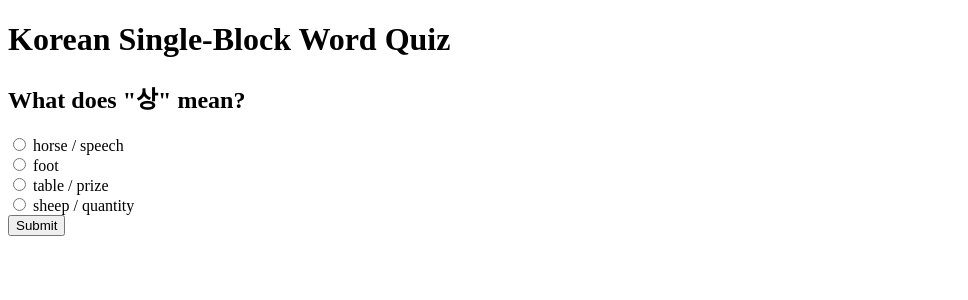
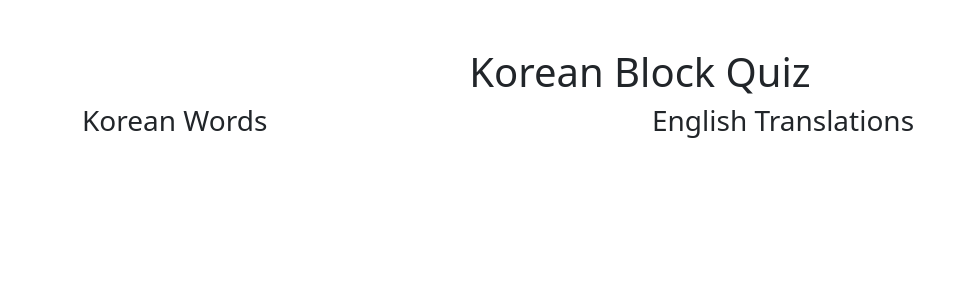
Before and after one commit to gmaxey/korean_block_quiz, a Flask app: page / in a window 1280 px wide. Shown: the top 300 px of the page, without its empty margins (0-968 px from the left). Run offline with Flask 3, Linux system fonts and the light colour scheme; data that the repository does not hold is empty; parts of the project's set-up code (start-up, migrations or seed data) failed here and were passed over.

Commit message:
App with cards

```diff
--- a/app.py
+++ b/app.py
@@ -1,43 +1,59 @@
-from flask import Flask, render_template, request
+import os
+from flask import Flask, render_template, jsonify, request
+from process_words import get_korean_words  # Existing function to load words
 import random
-import os
-from process_words import *  # Import to generate single_block_freq.txt if needed
 
 app = Flask(__name__)
 
-# Ensure single_block_freq.txt exists
-if not os.path.exists('single_block_freq.txt'):
-    os.system('python3 process_words.py')
+# Hardcoded translations (expand this as needed)
+translations = {
+    "사과": "apple",
+    "책": "book",
+    "집": "house",
+    "고양이": "cat",
+    "강아지": "dog",
+    "나무": "tree",
+    "물": "water",
+    "하늘": "sky",
+    "태양": "sun",
+    "달": "moon"
+}
 
-# Load single-block words
-with open('single_block_freq.txt', 'r', encoding='utf-8') as f:
-    blocks = [line.split(':')[0] for line in f]
-
-meanings = {
-    '신': 'new / to wear (feet)',
-    '양': 'sheep / quantity',
-    '발': 'foot',
-    '말': 'horse / speech',
-    '책': 'book',
-    '상': 'table / prize'
-}
+def load_words():
+    # Load Korean words from single_block_freq.txt
+    korean_words = get_korean_words()
+    # Filter to only include words with translations
+    return [word for word in korean_words if word in translations]
 
 @app.route('/')
 def index():
-    word = random.choice(blocks)
-    correct_meaning = meanings.get(word, "Unknown")
-    wrong_options = random.sample([v for k, v in meanings.items() if k != word], 3)
-    options = wrong_options + [correct_meaning]
-    random.shuffle(options)
-    return render_template('index.html', word=word, options=options, correct=correct_meaning)
+    return render_template('index.html')
 
-@app.route('/check', methods=['POST'])
-def check():
-    user_answer = request.form['answer']
-    correct_answer = request.form['correct']
-    result = "Correct!" if user_answer == correct_answer else f"Wrong! Correct answer: {correct_answer}"
-    return render_template('index.html', word=request.form['word'], options=request.form.getlist('options'),
-                           correct=correct_answer, result=result)
+@app.route('/api/cards', methods=['GET'])
+def get_cards():
+    words = load_words()
+    # Select 5 random words
+    selected_words = random.sample(words, min(5, len(words)))
+    translations_list = [translations[word] for word in selected_words]
+    # Randomize the order of translations
+    random.shuffle(translations_list)
+    return jsonify({
+        'korean': selected_words,
+        'english': translations_list
+    })
+
+@app.route('/api/check_pair', methods=['POST'])
+def check_pair():
+    data = request.get_json()
+    korean = data['korean']
+    english = data['english']
+    # Check if the pair is correct
+    correct = translations.get(korean) == english
+    return jsonify({'correct': correct})
 
 if __name__ == '__main__':
-    app.run(debug=True, host='0.0.0.0')
+    if not os.path.exists('single_block_freq.txt'):
+        # Generate the file if it doesn't exist (from your existing logic)
+        from process_words import process_words
+        process_words()
+    app.run(host='0.0.0.0', port=5000, debug=True)
--- a/process_words.py
+++ b/process_words.py
@@ -1,21 +1,24 @@
-from wordfreq import word_frequency
 import MeCab
-import os
+import re
+from collections import Counter
 
-mecab_tagger = MeCab.Tagger()
+def process_words():
+    with open('korean.txt', 'r', encoding='utf-8') as file:
+        text = file.read()
+    mecab_tagger = MeCab.Tagger()
+    parsed = mecab_tagger.parse(text)
+    words = [line.split('\t')[0] for line in parsed.split('\n') if line and '\t' in line]
+    single_blocks = [word for word in words if len(re.sub(r'[^\w\s]', '', word)) == 1]
+    freq = Counter(single_blocks)
+    with open('single_block_freq.txt', 'w', encoding='utf-8') as file:
+        for word, count in freq.items():
+            file.write(f"{word}\t{count}\n")
 
-if not os.path.exists('single_block_freq.txt'):
-    with open('korean_words.txt', 'r', encoding='utf-8') as f:
-        words = [line.strip() for line in f]
+def get_korean_words():
+    if not os.path.exists('single_block_freq.txt'):
+        process_words()
+    with open('single_block_freq.txt', 'r', encoding='utf-8') as file:
+        return [line.split('\t')[0] for line in file if line.strip()]
 
-    block_freq = {}
-    for word in words:
-        blocks = [word[i:i+1] for i in range(len(word))]
-        for block in blocks:
-            freq = word_frequency(block, 'ko')
-            block_freq[block] = block_freq.get(block, 0) + freq + 1
-
-    sorted_blocks = sorted(block_freq.items(), key=lambda x: x[1], reverse=True)
-    with open('single_block_freq.txt', 'w', encoding='utf-8') as f:
-        for block, freq in sorted_blocks[:50]:
-            f.write(f"{block}: {freq}\n")
+if __name__ == '__main__':
+    process_words()
--- a/templates/index.html
+++ b/templates/index.html
@@ -1,24 +1,128 @@
 <!DOCTYPE html>
-<html>
+<html lang="en">
 <head>
-    <title>Korean Single-Block Quiz</title>
+    <meta charset="UTF-8">
+    <title>Korean Block Quiz</title>
+    <link href="https://cdn.jsdelivr.net/npm/bootstrap@5.3.0/dist/css/bootstrap.min.css" rel="stylesheet">
+    <style>
+        .card {
+            cursor: pointer;
+            margin: 10px;
+            padding: 20px;
+            text-align: center;
+        }
+        .card.selected {
+            border: 2px solid blue;
+        }
+        .card.matched {
+            background-color: #d3d3d3;
+            color: #333;
+            cursor: default;
+        }
+    </style>
 </head>
 <body>
-    <h1>Korean Single-Block Word Quiz</h1>
-    <h2>What does "{{ word }}" mean?</h2>
-    <form method="POST" action="/check">
-        {% for option in options %}
-            <input type="radio" name="answer" value="{{ option }}" required> {{ option }}<br>
-        {% endfor %}
-        <input type="hidden" name="word" value="{{ word }}">
-        <input type="hidden" name="correct" value="{{ correct }}">
-        {% for option in options %}
-            <input type="hidden" name="options" value="{{ option }}">
-        {% endfor %}
-        <input type="submit" value="Submit">
-    </form>
-    {% if result %}
-        <p>{{ result }}</p>
-    {% endif %}
+    <div class="container mt-5">
+        <h1 class="text-center">Korean Block Quiz</h1>
+        <div id="warning" class="alert alert-danger d-none" role="alert"></div>
+        <div class="row">
+            <div class="col-md-6">
+                <h3>Korean Words</h3>
+                <div id="korean-cards"></div>
+            </div>
+            <div class="col-md-6">
+                <h3>English Translations</h3>
+                <div id="english-cards"></div>
+            </div>
+        </div>
+    </div>
+
+    <script src="https://cdn.jsdelivr.net/npm/bootstrap@5.3.0/dist/js/bootstrap.bundle.min.js"></script>
+    <script>
+        let selectedKorean = null;
+        let selectedEnglish = null;
+        let correctCount = 0;
+
+        function loadCards() {
+            fetch('/api/cards')
+                .then(response => response.json())
+                .then(data => {
+                    renderCards('korean-cards', data.korean, 'korean');
+                    renderCards('english-cards', data.english, 'english');
+                });
+        }
+
+        function renderCards(containerId, items, type) {
+            const container = document.getElementById(containerId);
+            container.innerHTML = '';
+            items.forEach(item => {
+                const card = document.createElement('div');
+                card.className = 'card';
+                card.textContent = item;
+                card.dataset[type] = item;
+                card.onclick = () => selectCard(card, type);
+                container.appendChild(card);
+            });
+        }
+
+        function selectCard(card, type) {
+            if (card.classList.contains('matched')) return;
+
+            if (type === 'korean') {
+                if (selectedKorean) selectedKorean.classList.remove('selected');
+                selectedKorean = card;
+                card.classList.add('selected');
+            } else {
+                if (selectedEnglish) selectedEnglish.classList.remove('selected');
+                selectedEnglish = card;
+                card.classList.add('selected');
+            }
+
+            if (selectedKorean && selectedEnglish) {
+                checkPair();
+            }
+        }
+
+        function checkPair() {
+            fetch('/api/check_pair', {
+                method: 'POST',
+                headers: { 'Content-Type': 'application/json' },
+                body: JSON.stringify({
+                    korean: selectedKorean.textContent,
+                    english: selectedEnglish.textContent
+                })
+            })
+            .then(response => response.json())
+            .then(data => {
+                if (data.correct) {
+                    selectedKorean.classList.remove('selected');
+                    selectedEnglish.classList.remove('selected');
+                    selectedKorean.classList.add('matched');
+                    selectedEnglish.classList.add('matched');
+                    correctCount++;
+                    if (correctCount >= 5) {
+                        correctCount = 0;
+                        loadCards(); // Refresh cards after 5 correct
+                    }
+                } else {
+                    showWarning('Incorrect pair!');
+                    selectedKorean.classList.remove('selected');
+                    selectedEnglish.classList.remove('selected');
+                }
+                selectedKorean = null;
+                selectedEnglish = null;
+            });
+        }
+
+        function showWarning(message) {
+            const warning = document.getElementById('warning');
+            warning.textContent = message;
+            warning.classList.remove('d-none');
+            setTimeout(() => warning.classList.add('d-none'), 2000);
+        }
+
+        // Initial load
+        loadCards();
+    </script>
 </body>
 </html>
```
